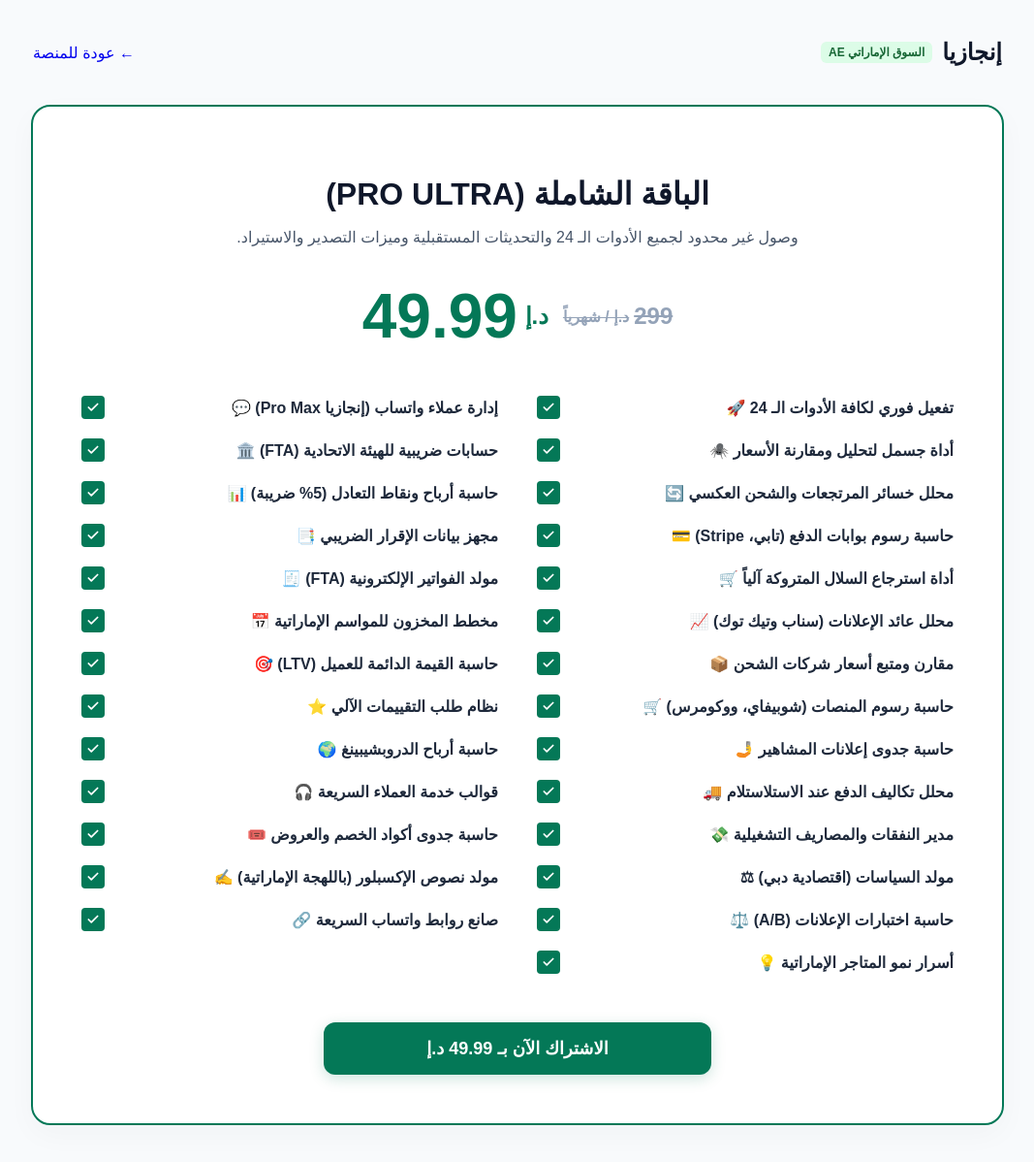
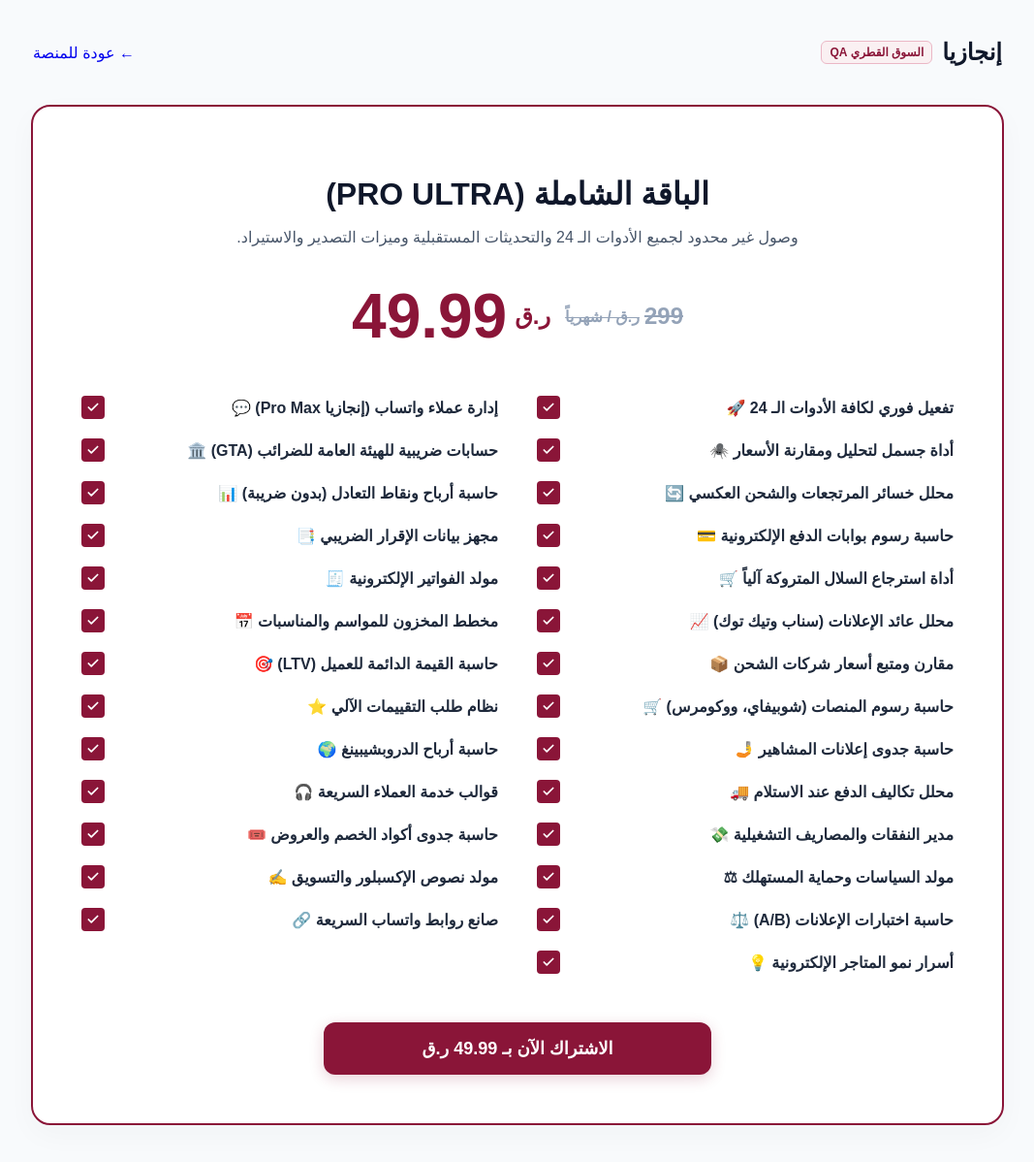
Before and after one commit to engaziasa-lang/engazia-app, a Next.js app: page /qa/pricing in a window 1280 px wide. Shown: the whole page at 97% size, without its empty margins (106-1173 px from the left). Built offline with nearby package versions, Linux system fonts and the light colour scheme.

Commit message:
Update page.tsx

```diff
--- a/app/qa/pricing/page.tsx
+++ b/app/qa/pricing/page.tsx
@@ -3,7 +3,7 @@
 import React, { useState, useEffect } from 'react';
 import Link from 'next/link';
 
-export default function PricingAE() {
+export default function PricingQA() {
   const [lang, setLang] = useState<'ar' | 'en'>('ar');
   const LEMON_CHECKOUT_URL = 'https://enjazya.lemonsqueezy.com/checkout/buy/dce1dd80-3422-43ba-aed5-8ef2dcd38d6d?locale=en';
 
@@ -13,72 +13,72 @@ export default function PricingAE() {
       if (savedLang) {
         setLang(savedLang);
       }
-      document.title = savedLang === 'en' ? 'Enjazya | Pricing Plans (UAE)' : 'إنجازيا | باقات الاشتراك (الإمارات)';
+      document.title = savedLang === 'en' ? 'Enjazya | Pricing Plans (Qatar)' : 'إنجازيا | باقات الاشتراك (قطر)';
     }
   }, []);
 
   const t = {
     ar: {
       brand: 'إنجازيا',
-      badge: 'السوق الإماراتي AE',
+      badge: 'السوق القطري QA',
       back: '← عودة للمنصة',
       title: 'الباقة الشاملة (PRO ULTRA)',
       desc: 'وصول غير محدود لجميع الأدوات الـ 24 والتحديثات المستقبلية وميزات التصدير والاستيراد.',
-      oldPriceUnit: 'د.إ / شهرياً',
-      newPriceUnit: 'د.إ',
-      subscribeBtn: 'الاشتراك الآن بـ 49.99 د.إ',
+      oldPriceUnit: 'ر.ق / شهرياً',
+      newPriceUnit: 'ر.ق',
+      subscribeBtn: 'الاشتراك الآن بـ 49.99 ر.ق',
       features: [
         { text: 'تفعيل فوري لكافة الأدوات الـ 24', icon: '🚀' },
         { text: 'إدارة عملاء واتساب (إنجازيا Pro Max)', icon: '💬' },
         { text: 'أداة جسمل لتحليل ومقارنة الأسعار', icon: '🕷️' },
-        { text: 'حسابات ضريبية للهيئة الاتحادية (FTA)', icon: '🏛️' },
+        { text: 'حسابات ضريبية للهيئة العامة للضرائب (GTA)', icon: '🏛️' },
         { text: 'محلل خسائر المرتجعات والشحن العكسي', icon: '🔄' },
-        { text: 'حاسبة أرباح ونقاط التعادل (5% ضريبة)', icon: '📊' },
-        { text: 'حاسبة رسوم بوابات الدفع (تابي، Stripe)', icon: '💳' },
+        { text: 'حاسبة أرباح ونقاط التعادل (بدون ضريبة)', icon: '📊' },
+        { text: 'حاسبة رسوم بوابات الدفع الإلكترونية', icon: '💳' },
         { text: 'مجهز بيانات الإقرار الضريبي', icon: '📑' },
         { text: 'أداة استرجاع السلال المتروكة آلياً', icon: '🛒' },
-        { text: 'مولد الفواتير الإلكترونية (FTA)', icon: '🧾' },
+        { text: 'مولد الفواتير الإلكترونية', icon: '🧾' },
         { text: 'محلل عائد الإعلانات (سناب وتيك توك)', icon: '📈' },
-        { text: 'مخطط المخزون للمواسم الإماراتية', icon: '📅' },
+        { text: 'مخطط المخزون للمواسم والمناسبات', icon: '📅' },
         { text: 'مقارن ومتبع أسعار شركات الشحن', icon: '📦' },
         { text: 'حاسبة القيمة الدائمة للعميل (LTV)', icon: '🎯' },
         { text: 'حاسبة رسوم المنصات (شوبيفاي، ووكومرس)', icon: '🛒' },
         { text: 'نظام طلب التقييمات الآلي', icon: '⭐' },
         { text: 'حاسبة جدوى إعلانات المشاهير', icon: '🤳' },
         { text: 'حاسبة أرباح الدروبشيبينغ', icon: '🌍' },
-        { text: 'محلل تكاليف الدفع عند الاستلاستلام', icon: '🚚' },
+        { text: 'محلل تكاليف الدفع عند الاستلام', icon: '🚚' },
         { text: 'قوالب خدمة العملاء السريعة', icon: '🎧' },
         { text: 'مدير النفقات والمصاريف التشغيلية', icon: '💸' },
         { text: 'حاسبة جدوى أكواد الخصم والعروض', icon: '🎟️' },
-        { text: 'مولد السياسات (اقتصادية دبي)', icon: '⚖' },
-        { text: 'مولد نصوص الإكسبلور (باللهجة الإماراتية)', icon: '✍' },
+        { text: 'مولد السياسات وحماية المستهلك', icon: '⚖' },
+        { text: 'مولد نصوص الإكسبلور والتسويق', icon: '✍' },
         { text: 'حاسبة اختبارات الإعلانات (A/B)', icon: '⚖️' },
         { text: 'صانع روابط واتساب السريعة', icon: '🔗' },
-        { text: 'أسرار نمو المتاجر الإماراتية', icon: '💡' }
+        { text: 'أسرار نمو المتاجر الإلكترونية', icon: '💡' }
       ]
     },
     en: {
       brand: 'Enjazya',
-      badge: 'UAE Market AE',
+      badge: 'Qatar Market QA',
       back: '→ Back to Hub',
       title: 'All-Inclusive Plan (PRO ULTRA)',
       desc: 'Unlimited access to all 24 tools, future updates, and export/import features.',
-      oldPriceUnit: 'AED / monthly',
-      newPriceUnit: 'AED',
-      subscribeBtn: 'Subscribe Now for 49.99 AED',
+      oldPriceUnit: 'QAR / monthly',
+      newPriceUnit: 'QAR',
+      subscribeBtn: 'Subscribe Now for 49.99 QAR',
       features: [
         { text: 'Instant activation of all 24 tools', icon: '🚀' },
         { text: 'WhatsApp CRM Management (Enjazya Pro Max)', icon: '💬' },
         { text: 'Jasml Price Analysis & Comparison Tool', icon: '🕷️' },
-        { text: 'Tax Calculations for Federal Tax Authority (FTA)', icon: '🏛️' },
+        { text: 'Tax Calculations for Qatar GTA', icon: '🏛️' },
         { text: 'Returns & Reverse Shipping Loss Analyzer', icon: '🔄' },
-        { text: 'Profit & Break-Even Calculator (5% VAT)', icon: '📊' },
-        { text: 'Payment Gateway Fees Calculator (Tabby, Stripe)', icon: '💳' },
+        { text: 'Profit & Break-Even Calculator', icon: '📊' },
+        { text: 'Payment Gateway Fees Calculator', icon: '💳' },
         { text: 'Tax Return Preparer', icon: '📑' },
         { text: 'Automated Abandoned Cart Recovery Tool', icon: '🛒' },
-        { text: 'FTA Electronic Invoice Generator', icon: '🧾' },
+        { text: 'Electronic Invoice Generator', icon: '🧾' },
         { text: 'Ad ROAS Analyzer (Snapchat & TikTok)', icon: '📈' },
-        { text: 'Inventory Planner for UAE Seasons', icon: '📅' },
+        { text: 'Inventory Planner for Seasons', icon: '📅' },
         { text: 'Shipping Company Rate Comparator', icon: '📦' },
         { text: 'Customer Lifetime Value (LTV) Calculator', icon: '🎯' },
         { text: 'Platform Fees Calculator (Shopify, WooCommerce)', icon: '🛒' },
@@ -89,11 +89,11 @@ export default function PricingAE() {
         { text: 'Quick Customer Support Templates', icon: '🎧' },
         { text: 'Operational Expenses Manager', icon: '💸' },
         { text: 'Discount & Promo Code ROI Calculator', icon: '🎟️' },
-        { text: 'Policies Generator (Dubai Economy)', icon: '⚖' },
-        { text: 'Explore Copywriting Generator (UAE Dialect)', icon: '✍' },
+        { text: 'Policies & Consumer Law Generator', icon: '⚖' },
+        { text: 'Marketing Copywriting Generator', icon: '✍' },
         { text: 'A/B Testing Calculator', icon: '⚖️' },
         { text: 'Quick WhatsApp Link Generator', icon: '🔗' },
-        { text: 'UAE Store Growth Secrets', icon: '💡' }
+        { text: 'Store Growth Secrets', icon: '💡' }
       ]
     }
   };
@@ -112,14 +112,14 @@ export default function PricingAE() {
 
         .header { width: 100%; max-width: 1000px; display: flex; justify-content: space-between; align-items: center; margin-bottom: 40px; flex-direction: ${lang === 'ar' ? 'row' : 'row-reverse'}; }
         .brand { font-size: 24px; font-weight: 900; color: #0f172a; display: flex; align-items: center; gap: 10px; flex-direction: ${lang === 'ar' ? 'row' : 'row-reverse'}; }
-        .ae-badge { background: #dcfce7; color: #166534; font-size: 12px; font-weight: 800; padding: 4px 8px; border-radius: 6px; }
+        .qa-badge { background: #FAF0F2; color: #8A1538; border: 1px solid #EBB8C6; font-size: 12px; font-weight: 800; padding: 4px 8px; border-radius: 6px; }
 
         .back-btn { background: #ffffff; border: 1px solid #cbd5e1; padding: 8px 16px; border-radius: 8px; color: #475569; font-weight: 700; font-size: 14px; transition: all 0.2s; display: flex; align-items: center; gap: 8px; }
         .back-btn:hover { background: #f1f5f9; color: #0f172a; }
 
         .pricing-card {
           background: #ffffff;
-          border: 2px solid #047857;
+          border: 2px solid #8A1538;
           border-radius: 20px;
           padding: 50px;
           max-width: 900px;
@@ -136,7 +136,7 @@ export default function PricingAE() {
         .old-price { font-size: 24px; font-weight: 800; color: #94a3b8; text-decoration: line-through; display: flex; align-items: center; gap: 5px; }
         .old-price span { font-size: 16px; }
 
-        .new-price { font-size: 64px; font-weight: 900; color: #047857; display: flex; align-items: center; gap: 8px; line-height: 1; direction: ltr; }
+        .new-price { font-size: 64px; font-weight: 900; color: #8A1538; display: flex; align-items: center; gap: 8px; line-height: 1; direction: ltr; }
         .new-price span { font-size: 24px; font-weight: 800; }
 
         .features-grid {
@@ -148,12 +148,12 @@ export default function PricingAE() {
         }
 
         .feature-item { display: flex; align-items: center; gap: 12px; font-size: 16px; font-weight: 700; color: #1e293b; flex-direction: ${lang === 'ar' ? 'row' : 'row-reverse'}; justify-content: flex-end; }
-        .feature-icon-box { background: #047857; width: 24px; height: 24px; border-radius: 4px; display: flex; align-items: center; justify-content: center; flex-shrink: 0; }
+        .feature-icon-box { background: #8A1538; width: 24px; height: 24px; border-radius: 4px; display: flex; align-items: center; justify-content: center; flex-shrink: 0; }
 
         .check-svg { width: 14px; height: 14px; fill: none; stroke: white; stroke-width: 3; stroke-linecap: round; stroke-linejoin: round; }
 
         .subscribe-btn {
-          background: #047857;
+          background: #8A1538;
           color: #ffffff;
           border: none;
           padding: 16px 40px;
@@ -163,11 +163,11 @@ export default function PricingAE() {
           cursor: pointer;
           transition: all 0.3s ease;
           font-family: inherit;
-          box-shadow: 0 4px 15px rgba(4,120,87,0.2);
+          box-shadow: 0 4px 15px rgba(138,21,56,0.2);
           width: 100%;
           max-width: 400px;
         }
-        .subscribe-btn:hover { background: #065f46; transform: translateY(-2px); box-shadow: 0 6px 20px rgba(4,120,87,0.3); }
+        .subscribe-btn:hover { background: #6A102B; transform: translateY(-2px); box-shadow: 0 6px 20px rgba(138,21,56,0.3); }
 
         @media(max-width: 768px) {
           .pricing-card { padding: 30px 20px; }
@@ -179,9 +179,9 @@ export default function PricingAE() {
 
       <div className="header">
         <div className="brand">
-          {text.brand} <span className="ae-badge">{text.badge}</span>
+          {text.brand} <span className="qa-badge">{text.badge}</span>
         </div>
-        <Link href="/hub/ae" className="back-btn">
+        <Link href="/hub/qa" className="back-btn">
           {text.back}
         </Link>
       </div>
```
